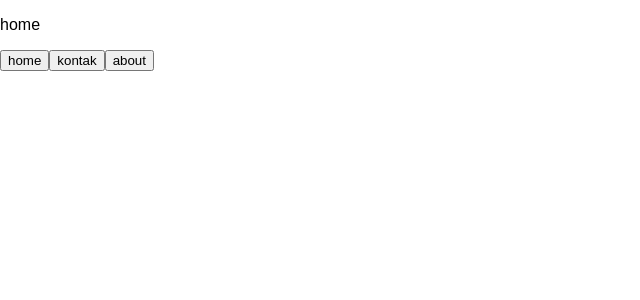
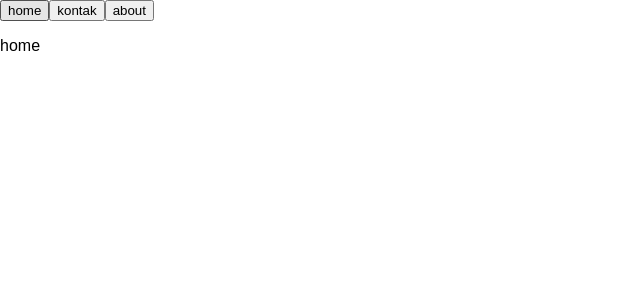
Before and after one commit to wiraandre/bootcampstate, a React (Create React App) app: page / in a window 1280 px wide. Shown: the top 300 px of the page, without its empty margins (0-640 px from the left). Built offline with nearby package versions, Linux system fonts and the light colour scheme.

Commit message:
yang new

```diff
--- a/src/App.js
+++ b/src/App.js
@@ -3,6 +3,7 @@ import './App.css';
 import Home from './container/HomeContainer';
 import About from './container/AboutContainer';
 import Contact from './container/ContactContainer';
+import Napigasi from './container/Napigasi';
 
 class App extends Component {
   state = {
@@ -15,29 +16,11 @@ class App extends Component {
   render() {
     return (
       <div>
+        {<Napigasi napigate={this.pindah} />}
         {/* <Header /> */}
         {this.state.page == 'home' && <Home />}
         {this.state.page == 'about' && <About />}
         {this.state.page == 'contact' && <Contact />}
-
-        <button
-          onClick={() => {
-            this.pindah('home');
-          }}>
-          home
-        </button>
-        <button
-          onClick={() => {
-            this.pindah('about');
-          }}>
-          kontak
-        </button>
-        <button
-          onClick={() => {
-            this.pindah('contact');
-          }}>
-          about
-        </button>
       </div>
     );
   }
--- /dev/null
+++ b/src/container/Napigasi.jsx
@@ -0,0 +1,28 @@
+import React, { Component } from 'react';
+
+export default class Napigasi extends Component {
+  render() {
+    return (
+      <div>
+        <button
+          onClick={() => {
+            this.props.napigate('home');
+          }}>
+          home
+        </button>
+        <button
+          onClick={() => {
+            this.props.napigate('about');
+          }}>
+          kontak
+        </button>
+        <button
+          onClick={() => {
+            this.props.napigate('contact');
+          }}>
+          about
+        </button>
+      </div>
+    );
+  }
+}
```
